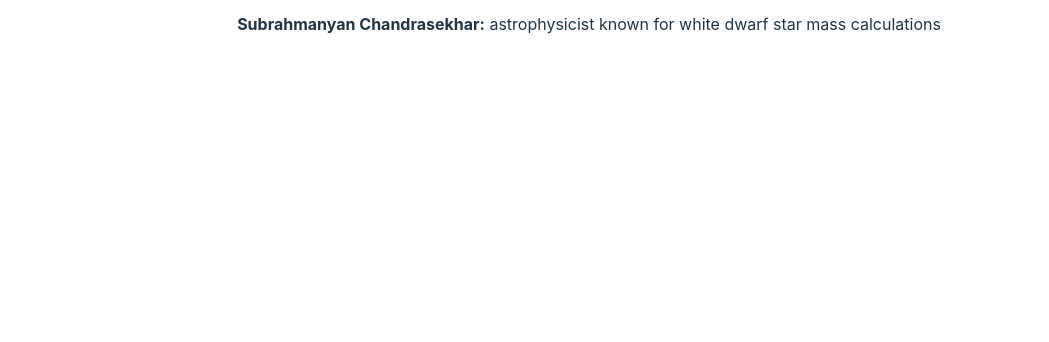
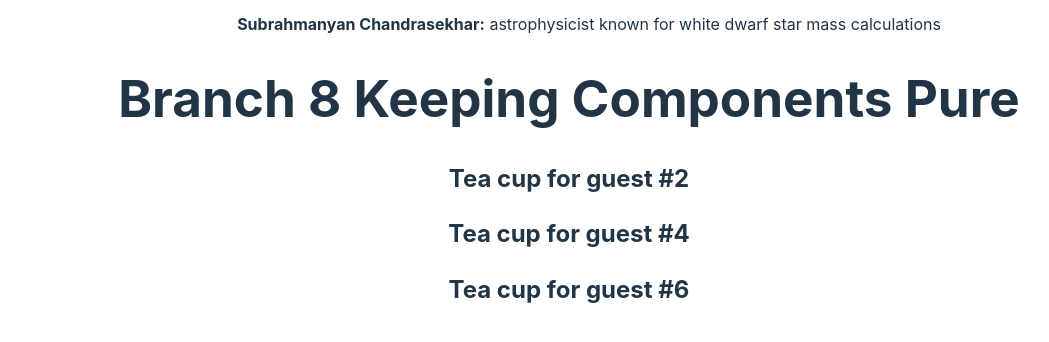
Before and after one commit to drfarh/react-things, a React (Vite) app: page / in a window 1280 px wide. Shown: the part 4192-4534 px from the top of the page, without its empty margins (71-1120 px from the left). Before the commit the page ends 4276 px from the top, so only its background shows below. Built offline with nearby package versions, Linux system fonts and the light colour scheme.

Commit message:
added Branch 8  Keeping Components Pure

```diff
--- a/src/App.jsx
+++ b/src/App.jsx
@@ -5,6 +5,7 @@ import Bio from './Bio'
 import Gallery from './Gallery'
 import List from './List'
 import PackingList from './PackingList'
+import TeaSet from './TeaSet'
 import TodoList from './TodoList'
 
 function App() {
@@ -42,12 +43,19 @@ function App() {
     <h1>Branch 6 Conditional Rendering </h1>
       <PackingList />
     </div>
+
     {/* Branch-7 */}
-    <div>
+  <div>
     <h1>Branch 7 Rendering Lists </h1>
     <List />
+ </div>
 
-    </div>
+  {/* Branch 8 */}
+  <div>
+  <h1>Branch 8  Keeping Components Pure </h1>
+  <TeaSet />
+  </div>
+
 
     </>
   )
--- /dev/null
+++ b/src/TeaSet.jsx
@@ -0,0 +1,17 @@
+let guest = 0;
+
+function Cup() {
+  // Bad: changing a preexisting variable!
+  guest = guest + 1;
+  return <h2>Tea cup for guest #{guest}</h2>;
+}
+
+export default function TeaSet() {
+  return (
+    <>
+      <Cup />
+      <Cup />
+      <Cup />
+    </>
+  );
+}
```
